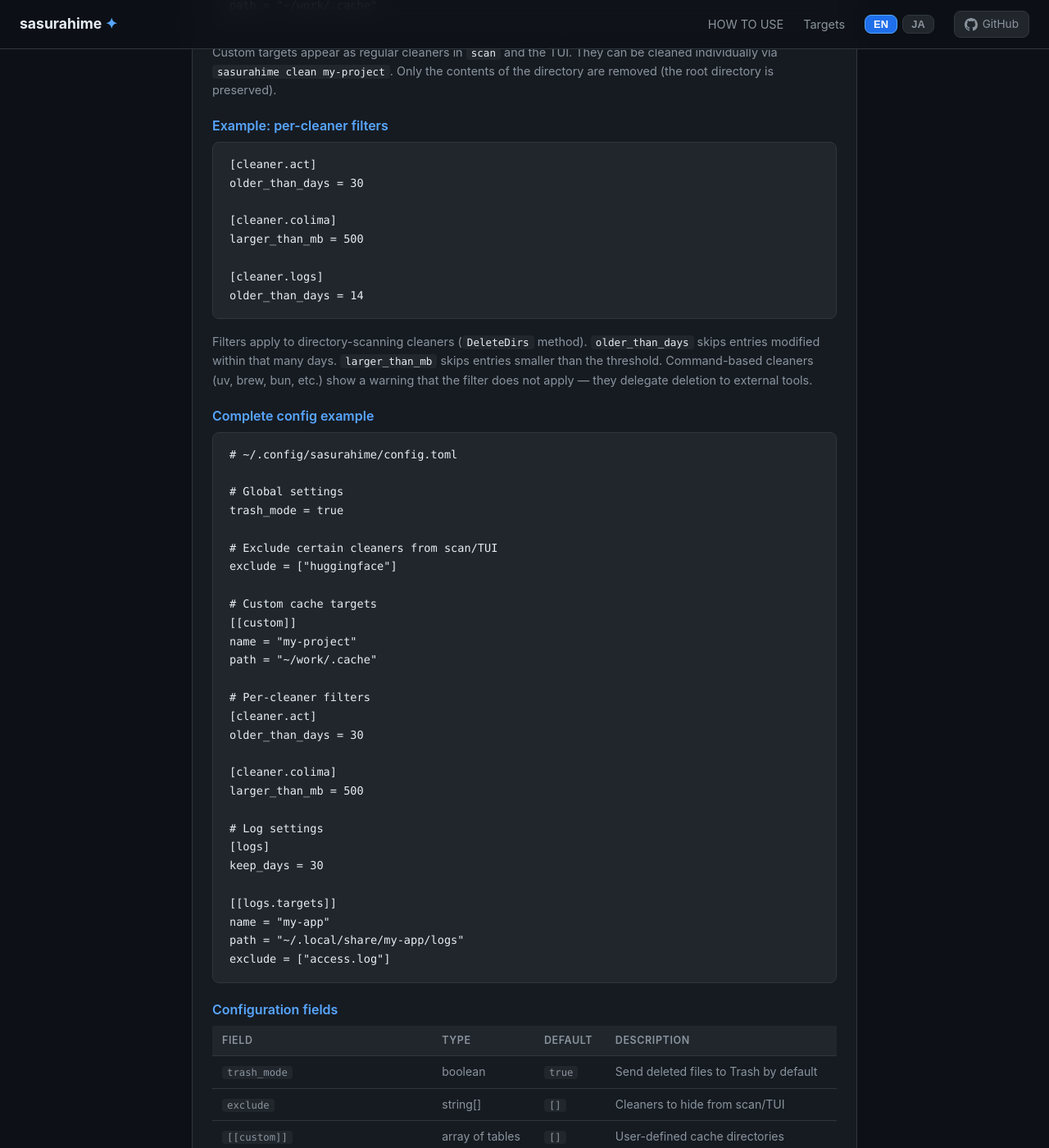
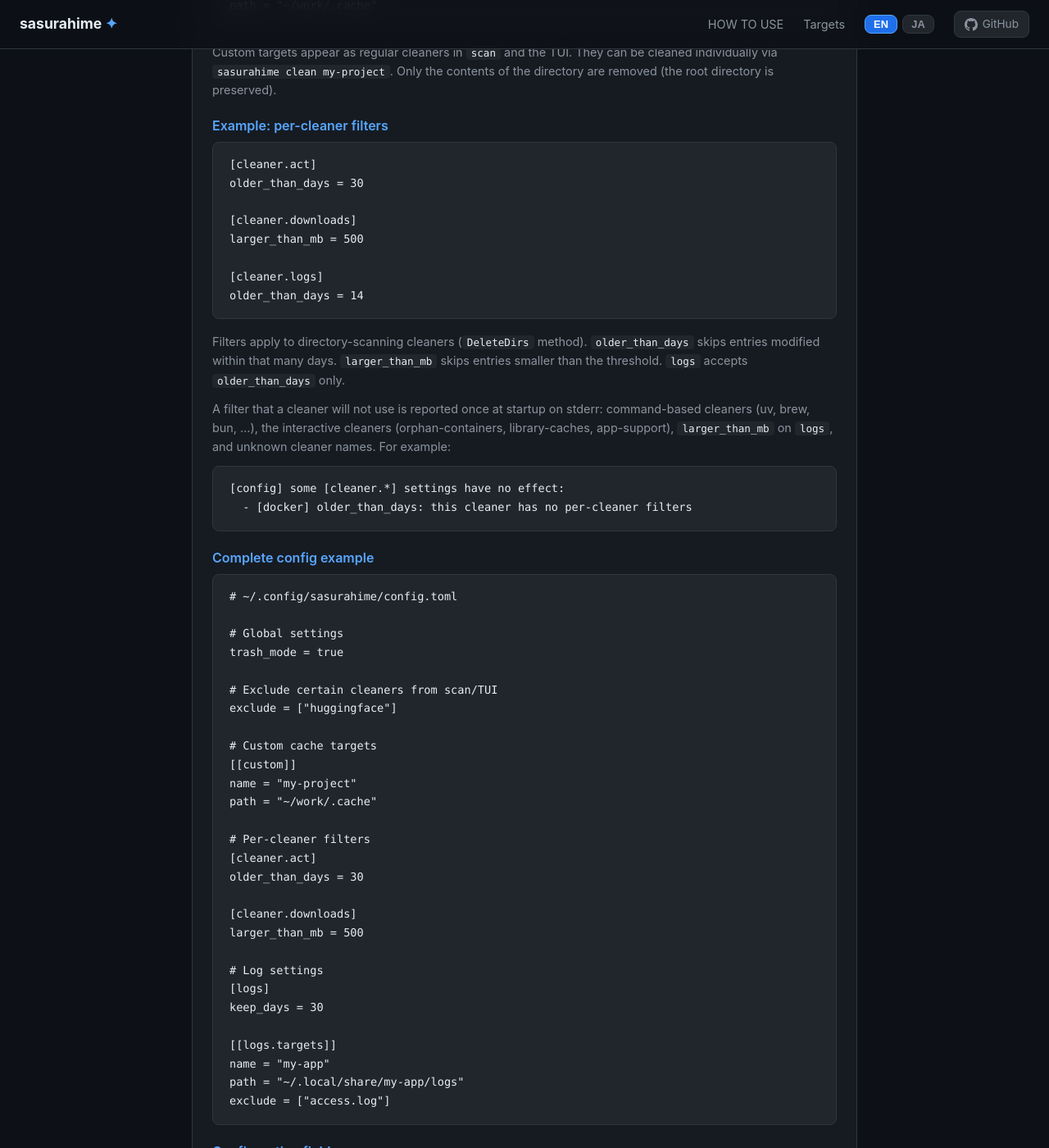
Before and after one commit to armaniacs/sasurahime, a Jekyll site: the page built from docs/HOWTO-USE.md, in a window 1280 px wide and 1400 px high, scrolled down 9297 px. Shown: the whole window at 82% size. Built offline with Jekyll 4.4.1, drawn with Linux system fonts in a browser that asks for light colours.

Commit message:
docs(config): per-cleaner フィルタの適用範囲と起動時警告を明記

```diff
--- a/docs/HOWTO-USE.md
+++ b/docs/HOWTO-USE.md
@@ -420,7 +420,7 @@ of the directory are removed (the root directory is preserved).
 [cleaner.act]
 older_than_days = 30
 
-[cleaner.colima]
+[cleaner.downloads]
 larger_than_mb = 500
 
 [cleaner.logs]
@@ -430,8 +430,15 @@ older_than_days = 14
 Filters apply to directory-scanning cleaners (`DeleteDirs` method).
 `older_than_days` skips entries modified within that many days.
 `larger_than_mb` skips entries smaller than the threshold.
-Command-based cleaners (uv, brew, bun, etc.) show a warning that the
-filter does not apply — they delegate deletion to external tools.
+`logs` accepts `older_than_days` only.
+
+A filter that a cleaner will not use is reported once at startup on stderr:
+command-based cleaners (uv, brew, bun, ...), the interactive cleaners
+(orphan-containers, library-caches, app-support), `larger_than_mb` on `logs`,
+and unknown cleaner names. For example:
+
+    [config] some [cleaner.*] settings have no effect:
+      - [docker] older_than_days: this cleaner has no per-cleaner filters
 
 ### Complete config example
 
@@ -453,7 +460,7 @@ path = "~/work/.cache"
 [cleaner.act]
 older_than_days = 30
 
-[cleaner.colima]
+[cleaner.downloads]
 larger_than_mb = 500
 
 # Log settings
@@ -978,7 +985,7 @@ path = "~/work/.cache"
 [cleaner.act]
 older_than_days = 30
 
-[cleaner.colima]
+[cleaner.downloads]
 larger_than_mb = 500
 
 [cleaner.logs]
@@ -988,8 +995,15 @@ older_than_days = 14
 フィルタはディレクトリスキャン方式（`DeleteDirs`）のクリーナーに適用されます。
 `older_than_days` は指定日数以内に変更されたエントリをスキップし、
 `larger_than_mb` は閾値未満のエントリをスキップします。
-コマンドベースのクリーナー（uv, brew, bun 等）にフィルタを設定すると、
-実行時に「フィルタは適用できません」というワーニングが表示されます。
+`logs` が受け付けるのは `older_than_days` だけです。
+
+効かないフィルタは起動時に stderr へ 1 回だけまとめて表示されます。対象は、
+コマンドベースのクリーナー（uv, brew, bun 等）、対話型のクリーナー
+（orphan-containers, library-caches, app-support）、`logs` の
+`larger_than_mb`、存在しないクリーナー名です。例:
+
+    [config] some [cleaner.*] settings have no effect:
+      - [docker] older_than_days: this cleaner has no per-cleaner filters
 
 ### 完全な設定例
 
@@ -1011,7 +1025,7 @@ path = "~/work/.cache"
 [cleaner.act]
 older_than_days = 30
 
-[cleaner.colima]
+[cleaner.downloads]
 larger_than_mb = 500
 
 # ログ設定
```
